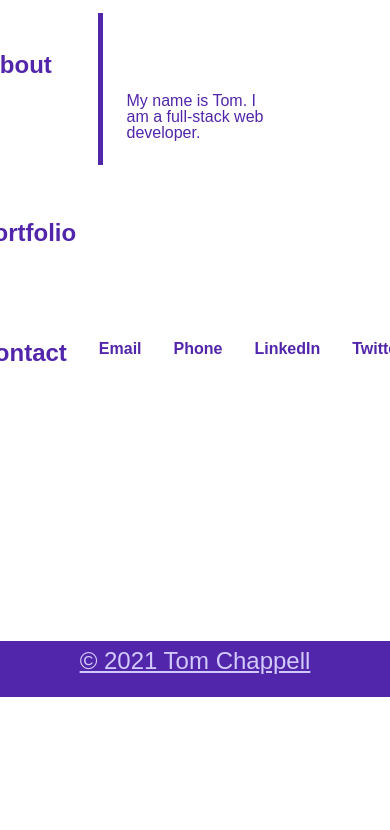
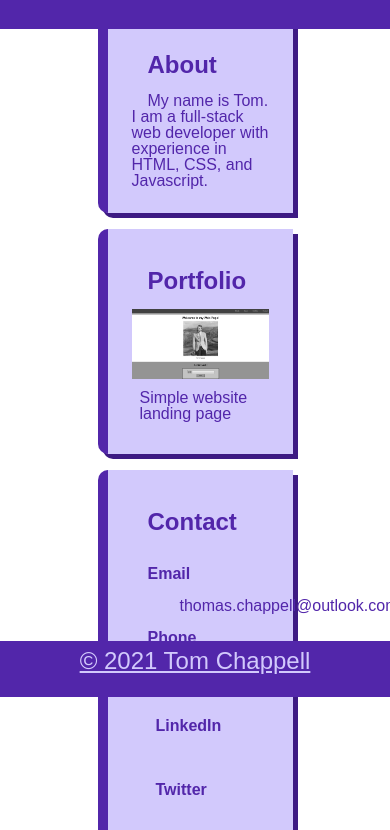
Before and after one commit to choonchy/Portfolio, a plain HTML site: page index.html in a window 390 px wide. Shown: the part 147-977 px from the top of the page. Before the commit the page ends 844 px from the top, so only its background shows below. Drawn offline with Linux system fonts and the light colour scheme.

Commit message:
final style changes
cleaning up css

added comments

edited README

```diff
--- a/assets/css/style.css
+++ b/assets/css/style.css
@@ -1,3 +1,5 @@
+/* Document setup */
+
 :root {
   --Perfume: #d2c9fc;
   --Azalea: #f5b9d4;
@@ -7,7 +9,10 @@
 
 body {
   font-family: Arial, Helvetica, sans-serif;
+  height: 100%;
 }
+
+/* Header and navbar styling */
 
 header {
   position: fixed;
@@ -32,7 +37,7 @@ header nav li {
   display: inline-block;
 }
 
-a {
+header a {
   text-decoration: none;
   display: inline-block;
   color: var(--Perfume);
@@ -44,9 +49,21 @@ a {
   transition: background-color 0.5s, color 0.5s;
 }
 
-a:hover {
+header a:hover {
   background-color: var(--Perfume);
   color: var(--DaisyBush);
+}
+
+/* Main document section styling */
+
+main {
+  display: flex;
+  width: 100%;
+  flex-direction: column;
+  justify-content: center;
+  position: absolute;
+  margin-top: 10rem;
+  margin-bottom: 10rem;
 }
 
 h2 {
@@ -59,13 +76,31 @@ h3 {
   padding: 1rem;
 }
 
-main {
-  display: flex;
-  flex-direction: column;
-  justify-content: center;
-  position: absolute;
-  margin-top: 10rem;
+main h2 {
+  left: -10rem;
+  display: block;
+  padding: 1rem;
 }
+
+main p {
+  display: block;
+}
+
+main a {
+  text-decoration: none;
+  display: inline-block;
+  color: var(--DaisyBush);
+  padding: 0.5rem;
+  border-radius: 0.5rem;
+  transition: background-color 0.5s, color 0.5s;
+}
+
+main a:hover {
+  background-color: var(--DaisyBushDark);
+  color: var(--Perfume);
+}
+
+/* Footer styling */
 
 footer {
   background-color: var(--DaisyBush);
@@ -83,6 +118,8 @@ footer p {
   text-decoration: underline;
 }
 
+/* Classes */
+
 .name {
   font-size: 2rem;
 }
@@ -92,42 +129,22 @@ footer p {
 }
 
 .info-card {
-  background-color: #f5b9d4;
-}
-
-.about {
+  justify-content: center;
+  background-color: var(--Perfume);
   position: relative;
   left: 25vw;
   width: 50vw;
   padding: 1.5rem;
   margin-bottom: 1rem;
-  border-left: 5px solid var(--DaisyBush);
-}
-
-.about h2 {
-  display: inline-flex;
-  padding: 1rem;
-  margin-left: -10rem;
-  margin-right: 10rem;
+  border-left: 10px solid var(--DaisyBush);
+  border-radius: 10px 0 0 10px;
+  box-shadow: 5px 5px var(--DaisyBushDark);
 }
 
 .about p {
   color: var(--DaisyBush);
-  display: inline-flex;
-}
-
-.portfolio {
-  display: flex;
-  position: relative;
-  left: 25vw;
-  width: 50vw;
-  padding: 1.5rem;
-  margin-bottom: 1rem;
-}
-
-.portfolio h2 {
+  display: inline;
   padding: 1rem;
-  margin-left: -10rem;
 }
 
 .portfolio p {
@@ -135,83 +152,32 @@ footer p {
   display: inline;
 }
 
-.contact {
-  display: flex;
-  position: relative;
-  left: 25vw;
-  width: 50vw;
-  padding: 1.5rem;
-  margin-bottom: 1rem;
+.portfolio-item {
+  border: 5px var(--DaisyBush);
 }
 
-.contact h2 {
-  padding: 1rem;
-  margin-left: -10rem;
+/* IDs */
+
+#contact {
+  margin-bottom: 5rem;
 }
 
-.contact p {
+#contact h3 {
+  display: block;
+}
+
+#contact p {
   color: var(--DaisyBush);
   display: inline-flex;
+  margin-left: 3rem;
 }
 
-.justify-centre {
-  justify-content: center;
+#simple-site {
+  width: 100%;
+  filter: grayscale(100%);
 }
 
-.justify-right {
-  justify-content: right;
+#simple-site:hover {
+  transition: filter 0.5s;
+  filter: none;
 }
-
-@media screen and (max-width: 962px) {
-  /* .navbar {
-    overflow: hidden;
-    background-color: #333;
-    position: relative;
-  }
-
-  .navbar #myLinks {
-    display: none;
-  }
-
-  .navbar a {
-    color: white;
-    padding: 14px 16px;
-    text-decoration: none;
-    font-size: 17px;
-    display: block;
-  }
-
-  .navbar a.icon {
-    background: black;
-    display: block;
-    position: absolute;
-    right: 0;
-    top: 0;
-  }
-
-  .navbar a:hover {
-    background-color: #ddd;
-    color: black;
-  }
-
-  .active {
-    background-color: #4caf50;
-    color: white;
-  } */
-  header nav {
-    transition: display 0.5s;
-    display: none;
-  }
-  .icon {
-    display: block;
-    float: right;
-    margin-top: 0rem;
-  }
-  .navlinks a {
-    color: white;
-    padding: 14px 16px;
-    text-decoration: none;
-    font-size: 17px;
-    display: block;
-  }
-}
--- a/index.html
+++ b/index.html
@@ -6,11 +6,12 @@
     <meta name="viewport" content="width=device-width, initial-scale=1.0">
     <link rel="stylesheet" type="text/css" href="assets/css/reset.css">
     <link rel="stylesheet" type="text/css" href="assets/css/style.css">
+    <script src="assets/Javascript/script.js"></script>
     <title>Tom Chappell - Portfolio</title>
 </head>
 
 <body>
-    <header>
+    <header class="navbar">
         <h1 class="name">Tom Chappell</h1>
         <nav id="navlinks">
             <ul>
@@ -20,29 +21,36 @@
                 <li><a href="#Contact">Contact</a></li>
             </ul>
         </nav>
-        <a href="javascript:void(0);" class="icon" onclick="myFunction()">
+        <a href="javascript:void(0);" class="icon" onclick="hamburger()">
             <i class="fa fa-bars"></i>
         </a>
     </header>
 
     <main>
-        <section class="about">
+        <section class="info-card about">
             <h2>About</h2>
-            <p>My name is Tom. I am a full-stack web developer.</p>
+            <p>My name is Tom. I am a full-stack web developer with experience in HTML, CSS, and Javascript.</p>
         </section>
-        <section class="portfolio">
+        <section class="info-card portfolio">
             <h2>Portfolio</h2>
+            <figure class="portfolio-item">
+                <img id="simple-site" src="assets/images/simple-site.png" alt="A simple website landing page">
+                <p><a href="https://choonchy.github.io/Week-1-Mini-Project/" target="blank">Simple website landing page</a></p>
+            </figure>
+
         </section>
-        <section class="contact">
+        <section class="info-card" id="contact">
             <h2>Contact</h2>
                 <h3>Email</h3>
+                <p>thomas.chappell@outlook.com</p>
                 <h3>Phone</h3>
-                <h3>LinkedIn</h3>
-                <h3>Twitter</h3>
+                <p>0437 840 909</p>
+                <h3><a href="https://www.linkedin.com/in/tom-chappell-05a539140/" target="blank">LinkedIn</a></h3>
+                <h3><a href="https://twitter.com/Choonchy_OCE" target="blank">Twitter</a></h3>
         </section>
     </main>
 
-    <footer class="justify-centre">
+    <footer>
         <p>&copy; 2021 Tom Chappell<p>
     </footer>
 </body>
```
Also changed, not shown: assets/images/portfolio screengrab.png (added), assets/images/simple-site.png (added), 1 other file.
